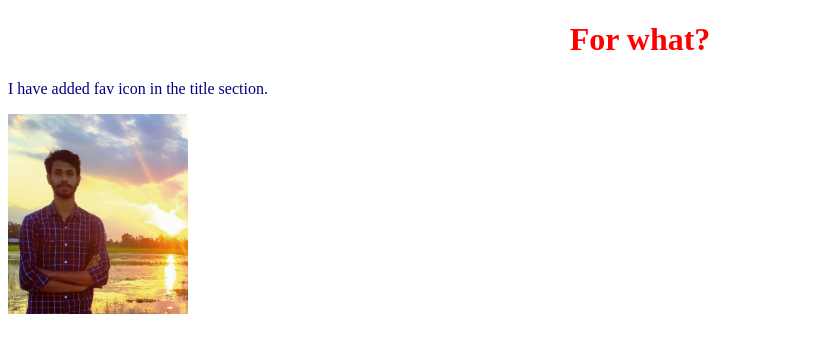
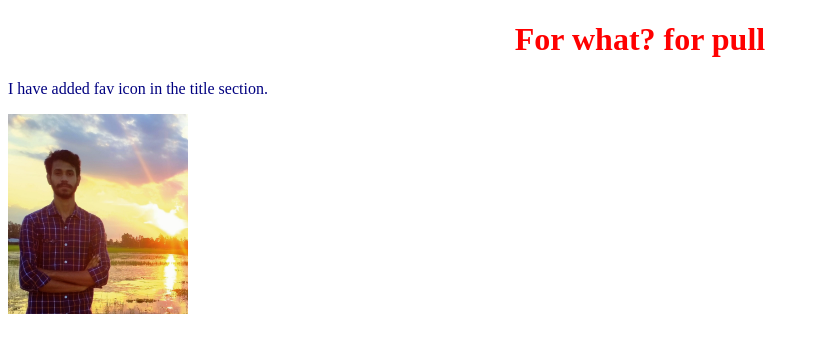
Before and after one commit to Shazzadul-Shakib/Day-1, a plain HTML site: page index.html in a window 1280 px wide. Shown: the whole page, without its empty margins (0-819 px from the left). Drawn offline with Linux system fonts and the light colour scheme.

Commit message:
Update index.html

```diff
--- a/index.html
+++ b/index.html
@@ -9,7 +9,7 @@
   <title>My first web site</title>
 </head>
 <body>
-  <h1>For what?</h1>
+  <h1>For what? for pull</h1>
   <p>I have added fav icon in the title section.</p>
   <img src="dp.jpg" alt="">
 </body>
```
